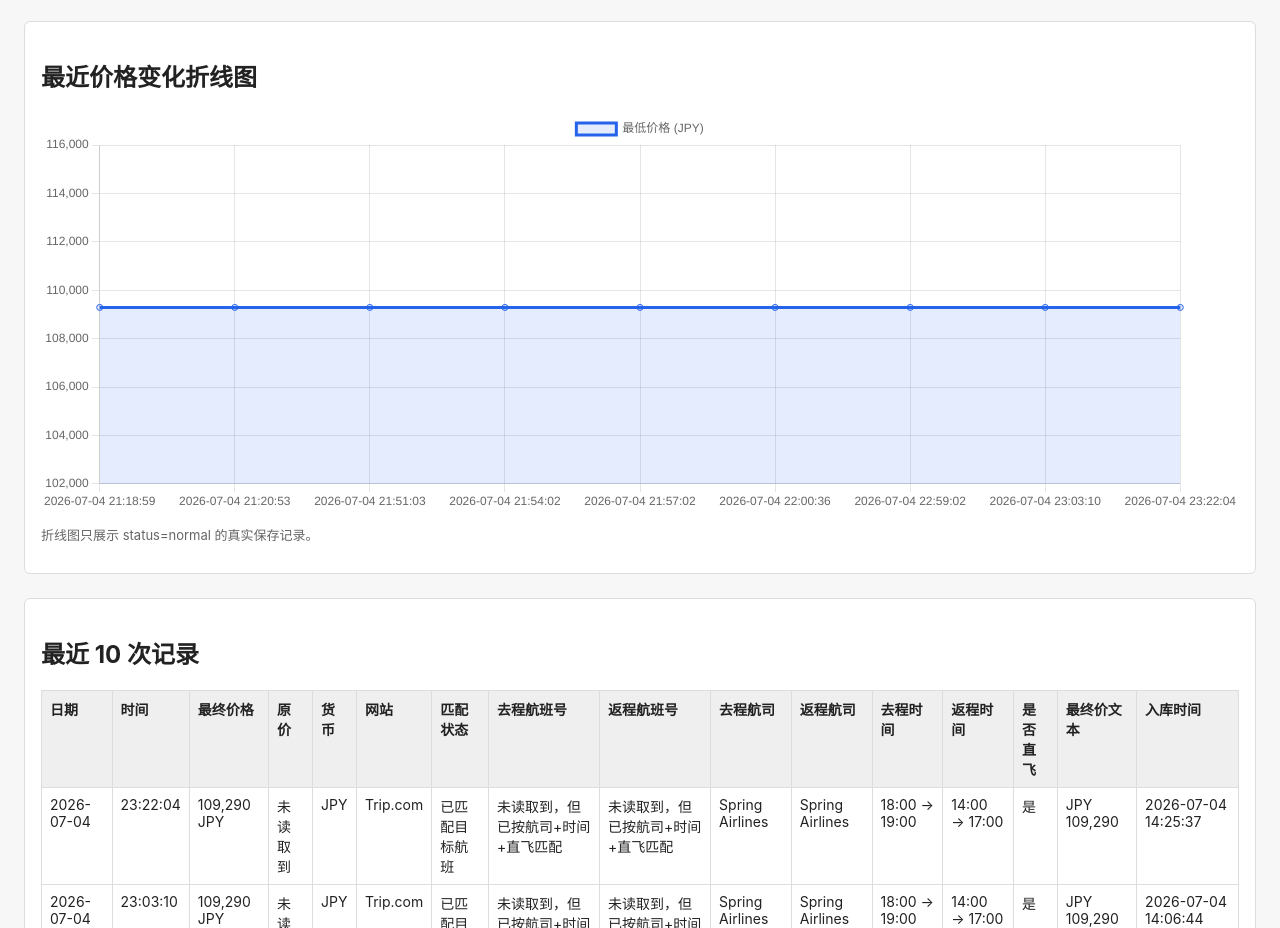
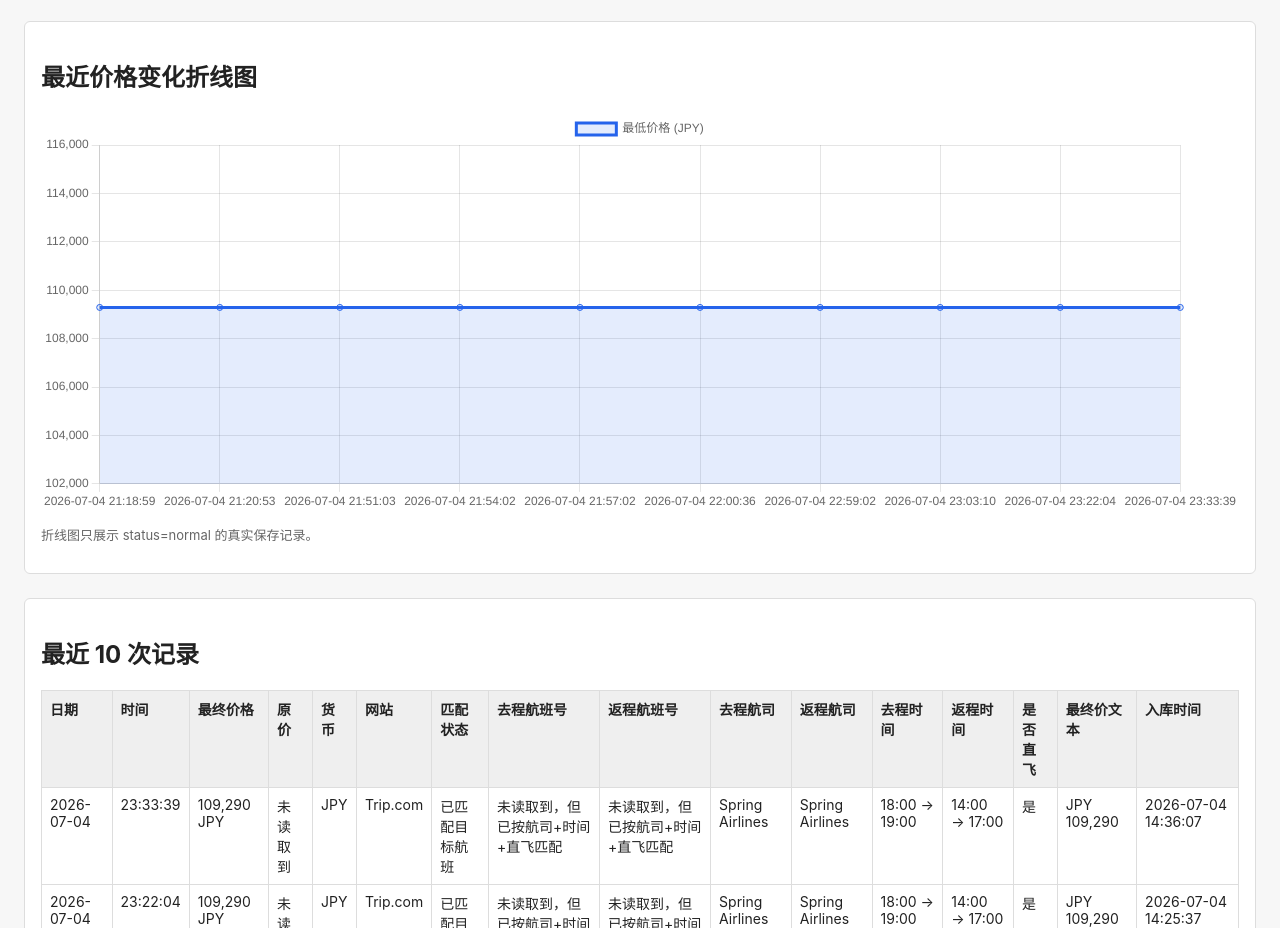
Before and after one commit to wenyue233/flight-price-monitor, a website: page dashboard.html in a window 1280 px wide. Shown: the part 1144-2072 px from the top of the page. Drawn offline with nearby package versions, Linux system fonts and the light colour scheme.

Commit message:
update flight price dashboard

```diff
--- a/dashboard.html
+++ b/dashboard.html
@@ -107,14 +107,14 @@
     航线：FUK → PVG<br>
     出发：2026-08-08，返回：2026-08-16<br>
     网站：Trip.com，目标货币：JPY<br>
-    页面生成时间：2026/7/4 23:25:37
+    页面生成时间：2026/7/4 23:36:07
   </div>
 
   <section class="details">
     <h2>最新查询详情</h2>
     <dl class="detailsGrid">
       <dt>查询时间</dt>
-      <dd>2026-07-04T14:22:04.180Z</dd>
+      <dd>2026-07-04T14:33:39.398Z</dd>
       <dt>抓取网站</dt>
       <dd>Trip.com</dd>
       <dt>当前价格</dt>
@@ -215,6 +215,25 @@
         </tr>
       </thead>
       <tbody>
+
+      <tr>
+        <td>2026-07-04</td>
+        <td>23:33:39</td>
+        <td>109,290 JPY</td>
+        <td>未读取到</td>
+        <td>JPY</td>
+        <td>Trip.com</td>
+        <td>已匹配目标航班</td>
+        <td>未读取到，但已按航司+时间+直飞匹配</td>
+        <td>未读取到，但已按航司+时间+直飞匹配</td>
+        <td>Spring Airlines</td>
+        <td>Spring Airlines</td>
+        <td>18:00 → 19:00</td>
+        <td>14:00 → 17:00</td>
+        <td>是</td>
+        <td>JPY 109,290</td>
+        <td>2026-07-04 14:36:07</td>
+      </tr>
 
       <tr>
         <td>2026-07-04</td>
@@ -424,8 +443,8 @@
 
   <script src="https://cdn.jsdelivr.net/npm/chart.js"></script>
   <script>
-    const chartLabels = ["2026-07-04 21:18:59","2026-07-04 21:20:53","2026-07-04 21:51:03","2026-07-04 21:54:02","2026-07-04 21:57:02","2026-07-04 22:00:36","2026-07-04 22:59:02","2026-07-04 23:03:10","2026-07-04 23:22:04"];
-    const chartPrices = [109290,109290,109290,109290,109290,109290,109290,109290,109290];
+    const chartLabels = ["2026-07-04 21:18:59","2026-07-04 21:20:53","2026-07-04 21:51:03","2026-07-04 21:54:02","2026-07-04 21:57:02","2026-07-04 22:00:36","2026-07-04 22:59:02","2026-07-04 23:03:10","2026-07-04 23:22:04","2026-07-04 23:33:39"];
+    const chartPrices = [109290,109290,109290,109290,109290,109290,109290,109290,109290,109290];
     const chartCurrency = "JPY";
 
     new Chart(document.getElementById('priceChart'), {
```
Also changed, not shown: index.html (+23 -4 lines).
